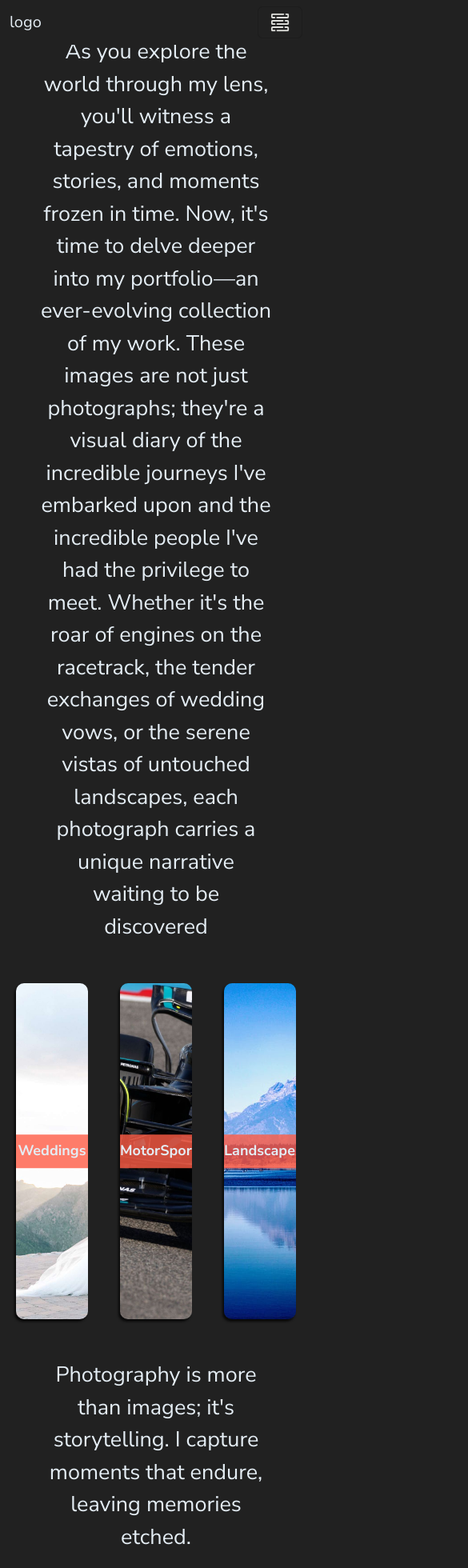
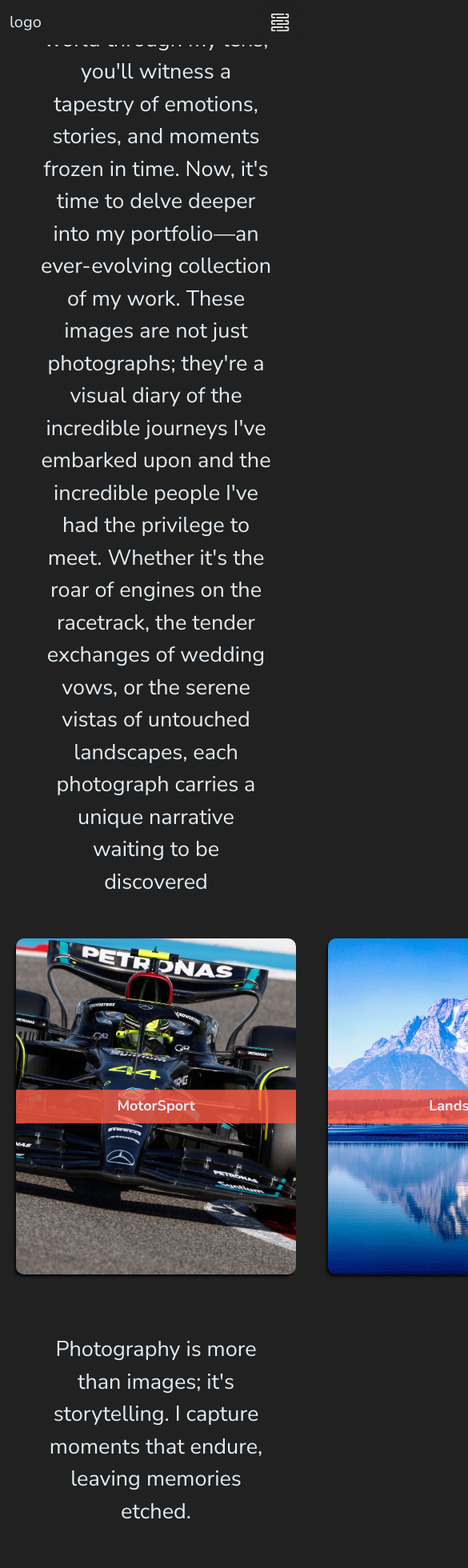
Before and after one commit to christopherkormpos/BouPics, a React (Create React App) app: page /photography in a window 390 px wide. Shown: the top 1960 px of the page at 80% size, 585 px wide, since content can reach past the window. Built offline with nearby package versions, Linux system fonts and the light colour scheme.

Commit message:
added 3 new pages and navbar style fix

```diff
--- a/src/App.js
+++ b/src/App.js
@@ -8,6 +8,9 @@
 import { Contact } from "./components/Pages/Contact";
 import { Portfolio } from "./components/Pages/Portfolio";
 import { PrivacyPolicy } from "./components/Pages/PrivacyPolicy";
+import { Weddings } from "./components/Pages/Weddings";
+import { Motorsport } from "./components/Pages/Motorsport";
+import { Landscapes } from "./components/Pages/Landscapes";
 
 function App() {
   return (
@@ -22,6 +25,9 @@
             <Route path="/videography" element={<Videography />} />
             <Route path="/contact" element={<Contact />} />
             <Route path="/privacypolicy" element={<PrivacyPolicy />} />
+            <Route path="/weddings" element={<Weddings />} />
+            <Route path="/motorsport" element={<Motorsport />} />
+            <Route path="/landscapes" element={<Landscapes />} />
           </Routes>
         </div>
         <Footer />
--- a/src/components/NavBar.css
+++ b/src/components/NavBar.css
@@ -11,10 +11,14 @@
 .navbar-collapse a{
     color: #e4edf4;
     transition:0.5s;
+    margin-bottom: 0px;
+}
+.nav-link{
+    color: #e4edf4;
+    transition:0.5s;
     margin: 15px;
     margin-bottom: 0px;
 }
-
 .navbar-brand{
     color: #e4edf4;
     transition:0.5s;
@@ -28,6 +32,7 @@
     transition:0.5s;
     font-size: 22px;
 }
+
 .dropdown-item:hover{
     background-color: #212121;
     color: #ff5d47;
@@ -39,6 +44,7 @@
 }
 .dropdown-menu{
     background-color: #212121;
+    border: none;
 }
 .dropdown-toggle.show.nav-link{
     color: #e4edf4;
@@ -53,3 +59,12 @@
 .navbar-brand:hover{
     color: #ff5d47;
 }
+
+@media (max-width: 990px) {
+    .navbar {
+        position: fixed; /* Set the position to fixed */
+        width: 100%; /* Make it full-width */
+        z-index: 1000; /* Set a high z-index to make it appear in front */
+        top: 0; /* Stick it to the top */
+      }
+  }
--- /dev/null
+++ b/src/components/Pages/Landscapes.jsx
@@ -0,0 +1,7 @@
+export const Landscapes = () => {
+    return (
+        <div>
+      Landscapes
+      </div>
+    );
+  };
--- /dev/null
+++ b/src/components/Pages/Motorsport.jsx
@@ -0,0 +1,7 @@
+export const Motorsport = () => {
+    return (
+        <div>
+      Motorsport
+      </div>
+    );
+  };
--- a/src/components/Pages/Photography.css
+++ b/src/components/Pages/Photography.css
@@ -89,3 +89,6 @@
     margin-top: -50px;
     margin-bottom: 100px;
 }
+.photography a{
+    color: inherit;
+}
--- a/src/components/Pages/Photography.jsx
+++ b/src/components/Pages/Photography.jsx
@@ -13,18 +13,24 @@
           untouched landscapes, each photograph carries a unique narrative waiting to be discovered</p>
       </div>
       <div className="photography">
+        <a href="/weddings">
           <div className="image-container weddings">
             <img src="/images/wedding.jpg" alt="wedding" />
             <h2>Weddings</h2>
           </div>
+        </a>
+        <a href="/motorsport">
           <div className="image-container motorsport">
             <img src="/images/motorsport.jpg" alt="motorsport" />
             <h2>MotorSport</h2>
           </div>
+        </a>
+        <a href="/landscapes">
           <div className="image-container landscapes">
             <img src="/images/lanscape.png" alt="landscape" />
             <h2>Landscapes</h2>
           </div>
+        </a>
       </div>
       <div className="photography-outro">
         <p>Photography is more than images; it's storytelling.
--- /dev/null
+++ b/src/components/Pages/Weddings.jsx
@@ -0,0 +1,7 @@
+export const Weddings = () => {
+    return (
+        <div>
+      WEDDINGS
+      </div>
+    );
+  };
```
Also changed, not shown: TBD.txt. Lines whose indentation alone changed are shown as unchanged.
